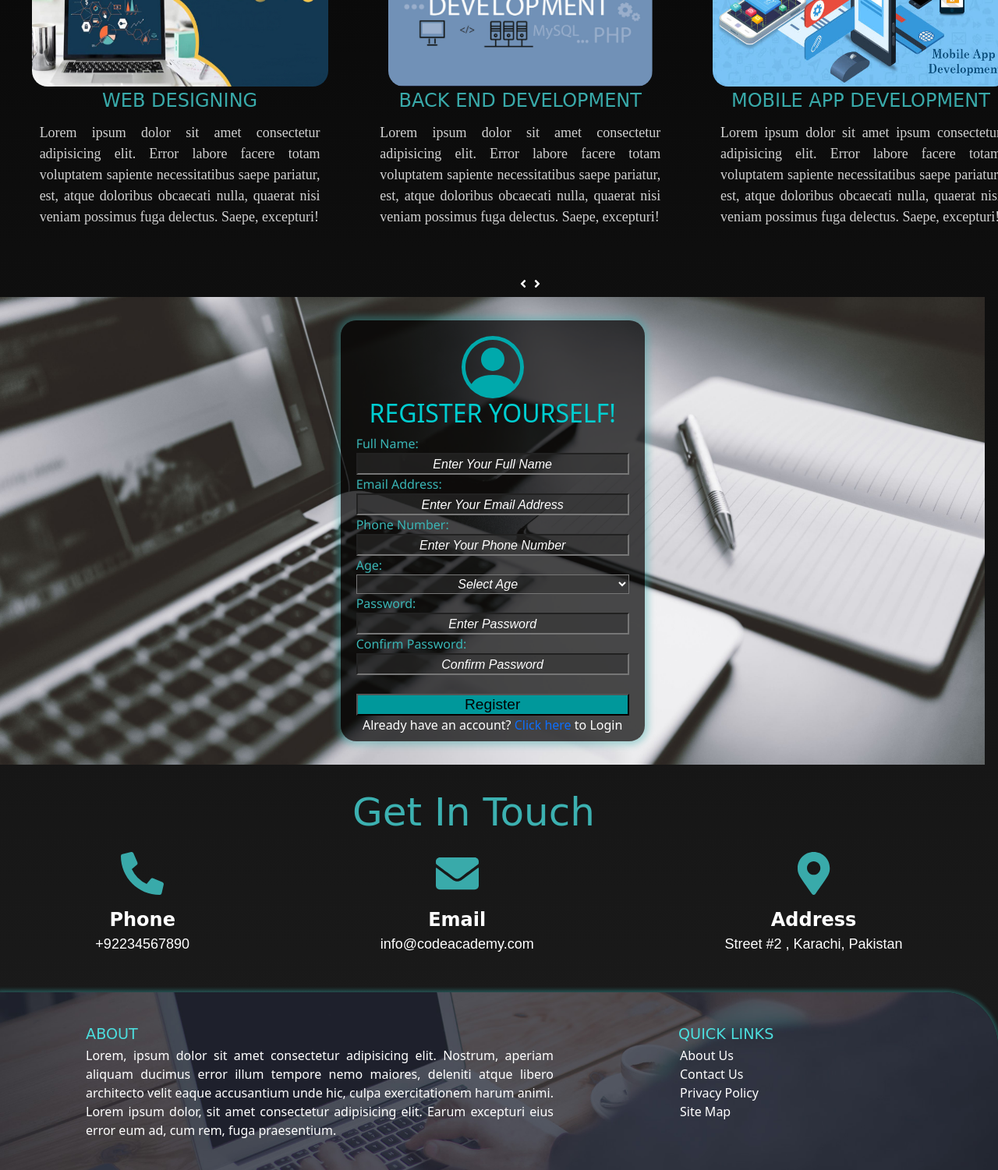
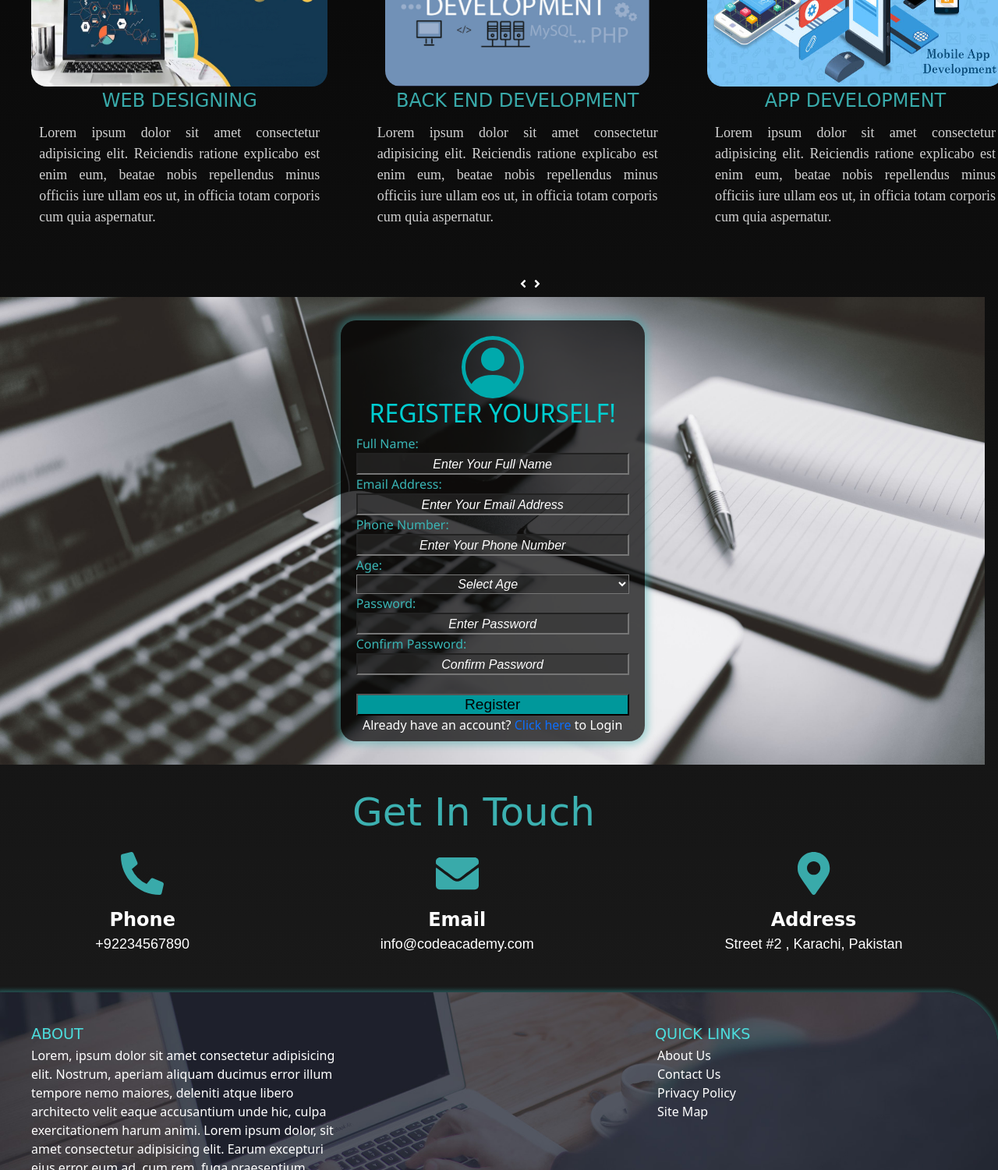
Before and after one commit to izhansamad/CodeAcademy, a plain HTML site: page index.html in a window 1280 px wide. Shown: the part 830-2331 px from the top of the page at 78% size. Drawn offline with nearby package versions, Linux system fonts and the light colour scheme; a web font is replaced by a local one.

Commit message:
Update index.html

```diff
--- a/index.html
+++ b/index.html
@@ -37,7 +37,7 @@
                 <li><a href="#" class="active">HOME</a></li>
             </ul>
             <ul>
-                <li><a href="#">ABOUT US</a></li>
+                <li><a href="#footer">ABOUT US</a></li>
             </ul>
             <ul>
                 <li><a href="#contactus">CONTACT US</a></li>
@@ -46,7 +46,7 @@
                 <li><a href="#">OUR MISSION</a></li>
             </ul>
             <ul class="log" style="display: none;">
-                <li><a href="#">LOGIN</a></li>
+                <li><a href="#form">LOGIN</a></li>
             </ul>
         </div>
         <div class="login" id="login"><a href="#form"><i class="fa fa-fw fa-user"></i>LOG IN</a></div>
@@ -99,33 +99,25 @@
         <div class="course item">
             <div class="image"><img src="web_development1.PNG" alt=""></div>
             <div class="coursetitle">WEB DEVELOPMENT</div>
-            <div class="courseinfo">Lorem ipsum dolor sit amet consectetur adipisicing elit. Error labore facere totam
-                voluptatem sapiente necessitatibus saepe pariatur, est, atque doloribus obcaecati nulla, quaerat nisi
-                veniam possimus fuga delectus. Saepe, excepturi!</div>
+            <div class="courseinfo">Lorem ipsum dolor sit amet consectetur adipisicing elit. Reiciendis ratione explicabo est enim eum, beatae nobis repellendus minus officiis iure ullam eos ut, in officia totam corporis cum quia aspernatur.</div>
         </div>
 
         <div class="course item">
             <div class="image"><img src="web_designing.PNG" alt=""></div>
             <div class="coursetitle">WEB DESIGNING</div>
-            <div class="courseinfo">Lorem ipsum dolor sit amet consectetur adipisicing elit. Error labore facere totam
-                voluptatem sapiente necessitatibus saepe pariatur, est, atque doloribus obcaecati nulla, quaerat nisi
-                veniam possimus fuga delectus. Saepe, excepturi!</div>
+            <div class="courseinfo">Lorem ipsum dolor sit amet consectetur adipisicing elit. Reiciendis ratione explicabo est enim eum, beatae nobis repellendus minus officiis iure ullam eos ut, in officia totam corporis cum quia aspernatur.</div>
         </div>
 
         <div class="course item">
             <div class="image"><img src="back_end.PNG" alt=""></div>
             <div class="coursetitle">BACK END DEVELOPMENT</div>
-            <div class="courseinfo">Lorem ipsum dolor sit amet consectetur adipisicing elit. Error labore facere totam
-                voluptatem sapiente necessitatibus saepe pariatur, est, atque doloribus obcaecati nulla, quaerat nisi
-                veniam possimus fuga delectus. Saepe, excepturi!</div>
+            <div class="courseinfo">Lorem ipsum dolor sit amet consectetur adipisicing elit. Reiciendis ratione explicabo est enim eum, beatae nobis repellendus minus officiis iure ullam eos ut, in officia totam corporis cum quia aspernatur.</div>
         </div>
 
         <div class="course item">
             <div class="image"><img src="apps_development.PNG" alt=""></div>
-            <div class="coursetitle">MOBILE APP DEVELOPMENT</div>
-            <div class="courseinfo">Lorem ipsum dolor sit amet ipsum consectetur adipisicing elit. Error labore facere
-                totam voluptatem sapiente necessitatibus saepe pariatur, est, atque doloribus obcaecati nulla, quaerat
-                nisi veniam possimus fuga delectus. Saepe, excepturi!</div>
+            <div class="coursetitle">APP DEVELOPMENT</div>
+            <div class="courseinfo">Lorem ipsum dolor sit amet consectetur adipisicing elit. Reiciendis ratione explicabo est enim eum, beatae nobis repellendus minus officiis iure ullam eos ut, in officia totam corporis cum quia aspernatur.</div>
         </div>
     </div>
 
@@ -191,18 +183,18 @@
     </div>
     <br><br>
     <footer>
-        <div class="footer">
-            <div class="footercontainer" style="margin-left: 70px;">
+        <div class="footer" id="footer">
+            <div class="footercontainer about" >
                 <div class="footertitle">ABOUT</div>
-                <div class="footercontent" style="width: 600px; text-align: justify;" >Lorem, ipsum dolor sit amet consectetur adipisicing elit. Nostrum, aperiam
+                <div class="footercontent" >Lorem, ipsum dolor sit amet consectetur adipisicing elit. Nostrum, aperiam
                     aliquam ducimus error illum tempore nemo maiores, deleniti atque libero architecto velit eaque
                     accusantium unde hic, culpa exercitationem harum animi. Lorem ipsum dolor, sit amet consectetur adipisicing elit. Earum excepturi eius error eum ad, cum rem, fuga praesentium.</div>
             </div>
 
-            <div class="footercontainer">
-                <div class="footertitle" style="margin-left: 30px;">QUICK LINKS</div>
+            <div class="footercontainer quicklinks">
+                <div class="footertitle">QUICK LINKS</div>
                 <div class="footercontent">
-                    <ul>
+                    <ul style="margin-left: -29px;">
                         <li><a href="#">About Us</a></li>
                         <li><a href="#">Contact Us</a></li>
                         <li><a href="#">Privacy Policy</a></li>
@@ -260,7 +252,7 @@
 
         $('.owl-carousel').owlCarousel({
             loop: true,
-            margin: 10,
+            // margin: 10,
             nav: true,
             navText: ["<i class='fa fa-angle-left' style='color:white;'></i>", "<i class='fa fa-angle-right' style='color:white;'></i>"],
             dots: false,
@@ -271,10 +263,10 @@
                 0: {
                     items: 1
                 },
-                925: {
-                    items: 3
+                600: {
+                    items: 2
                 },
-                1000: {
+                1050: {
                     items: 3
                 }
             }
```
